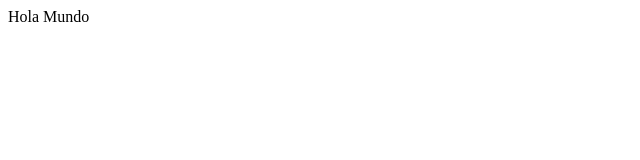
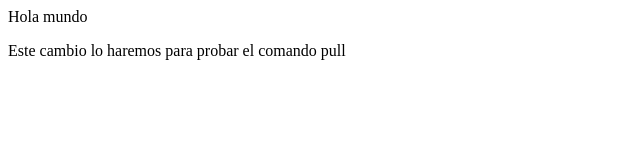
Before and after one commit to Cesar-2705/ManualGIT, a plain HTML site: page index.html in a window 1280 px wide. Shown: the whole page, without its empty margins (0-640 px from the left). Drawn offline with Linux system fonts and the light colour scheme.

Commit message:
Update index.html

```diff
--- a/index.html
+++ b/index.html
@@ -3,6 +3,7 @@
 <TITLE>ejemplo hola mundo</TITLE>
 </HEAD>
 <BODY>
-<P>Hola Mundo</P>
+  <P>Hola mundo</P>
+<P>Este cambio lo haremos para probar el comando pull</P>
 </BODY>
 </HTML>
```
